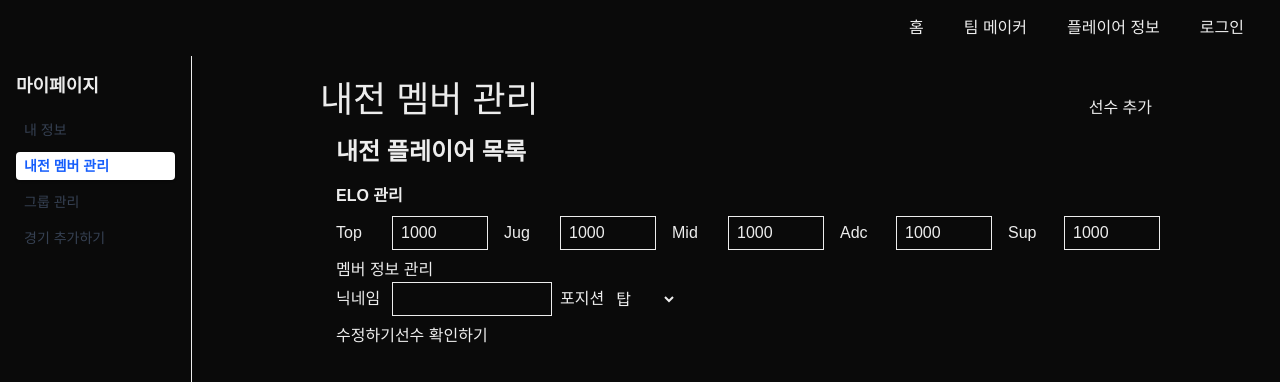
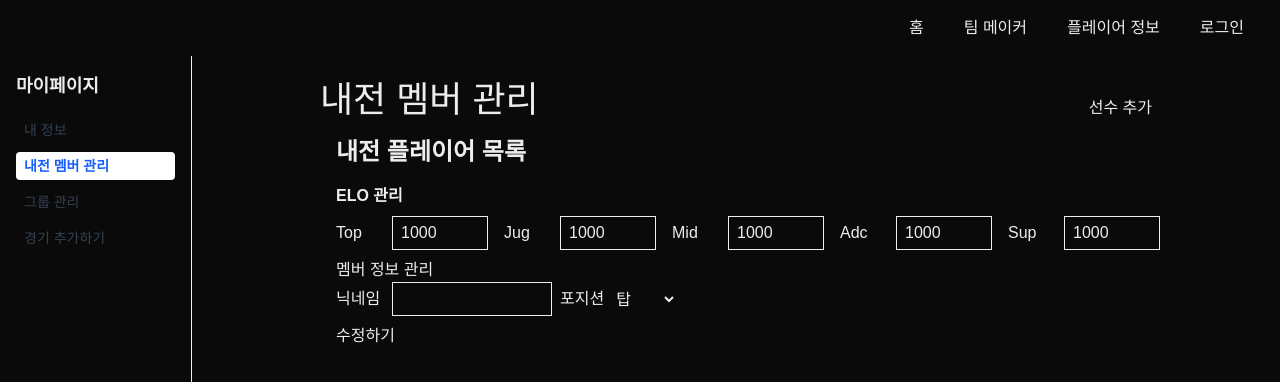
Before and after one commit to asdfqaz74/team-maker-ts, a Next.js app: page /mypage/member in a window 1280 px wide. Shown: the top 382 px of the page. Built offline with nearby package versions, Linux system fonts and the light colour scheme.

Commit message:
선수 확인하기 버튼 및 관련 함수 제거

```diff
--- a/app/mypage/member/PlayerDB.js
+++ b/app/mypage/member/PlayerDB.js
@@ -58,10 +58,6 @@ export default function PlayerDB() {
     }
   };
 
-  const handleCheckPlayerDB = async () => {
-    console.log(selectedPlayer);
-  };
-
   return (
     <div>
       <span>{selectedPlayer?.name}</span>
@@ -102,9 +98,6 @@ export default function PlayerDB() {
       <button onClick={handleEditPlayerDB} className="cursor-pointer">
         수정하기
       </button>
-      <button className="cursor-pointer" onClick={handleCheckPlayerDB}>
-        선수 확인하기
-      </button>
     </div>
   );
 }
```
